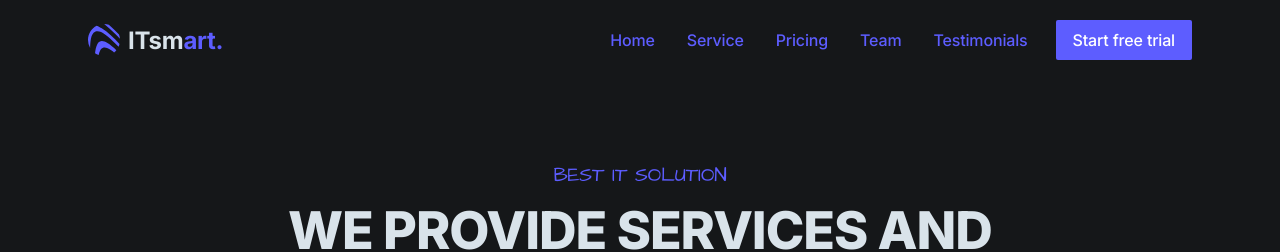
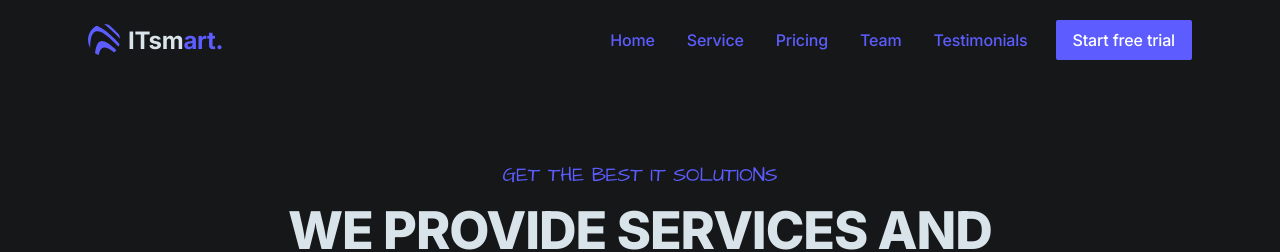
Before and after one commit to Mariam-Fathi/React-Next.js-landing-page-template, a Next.js app: page / in a window 1280 px wide. Shown: the top 252 px of the page. Built offline with nearby package versions, Linux system fonts and the light colour scheme.

Commit message:
Update hero.tsx

```diff
--- a/components/hero.tsx
+++ b/components/hero.tsx
@@ -24,7 +24,7 @@ export default function Hero() {
 
           {/* Section header */}
           <div className="max-w-3xl mx-auto text-center pb-12 md:pb-16">
-            <div className="font-architects-daughter text-xl text-purple-600 uppercase mb-2">Best it solution</div>
+            <div className="font-architects-daughter text-xl text-purple-600 uppercase mb-2">Get The Best IT Solutions</div>
             <h1 className="h1 mb-4" data-aos="fade-up">WE PROVIDE SERVICES AND SOLUTIONS To Enterprise</h1>
             <p className="text-xl text-gray-400 mb-8" data-aos="fade-up" data-aos-delay="200">Orem ipsum dolor sit amet, consectetur adipiscing elit utelit tellus, luctus nec ullam corper mattis, pulvinar dapibus leo nulla metus.</p>
             <div className="max-w-xs mx-auto sm:max-w-none sm:flex sm:justify-center">
```
